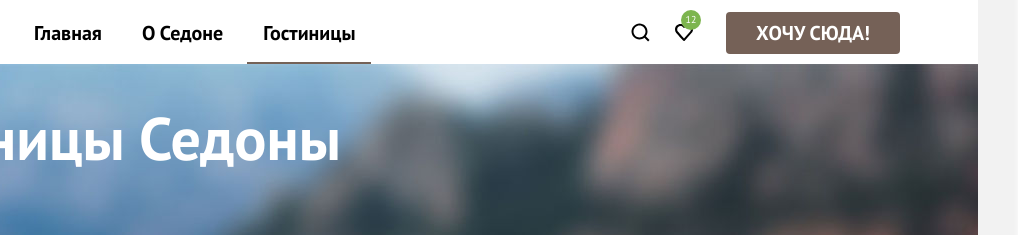
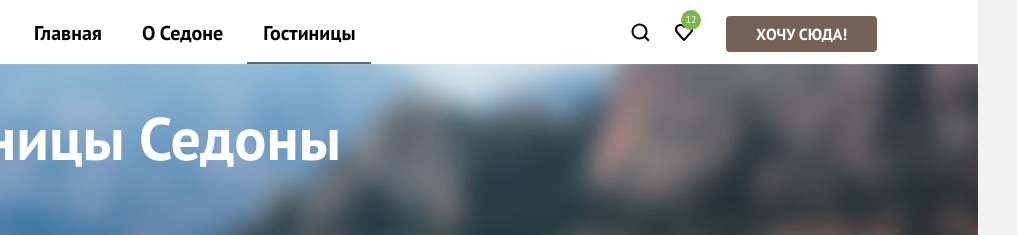
Before and after one commit to Yuliya19-96/2647027-sedona-2, a plain HTML site: page hotels.html in a window 1280 px wide. Shown: the top 235 px of the page, 262-1280 px from the left. Drawn offline with Linux system fonts and the light colour scheme.

Commit message:
Правки

```diff
--- a/styles/styles.css
+++ b/styles/styles.css
@@ -109,7 +109,7 @@ body {
 .button-favorites,
 .hotel-card-rating,
 .button-favorites-green,
-.subscribe-btn {
+.subscribe-btn, .interested-title, .subscribe {
   text-transform: uppercase;
 } /*Всё крупным шрифтом*/
 
@@ -207,8 +207,7 @@ body {
   line-height: 23px;
 }
 
-.navigation-link,
-.button-want-here {
+.navigation-link {
   font-size: 20px;
   line-height: 24px;
   font-weight: 700;
@@ -266,6 +265,9 @@ body {
   padding: 8px 30px;
   box-sizing: border-box;
   border-radius: 4px;
+  font-size: 16px;
+  font-weight: 700;
+  line-height: 20px;;
 }
 
 .button-search {
@@ -273,6 +275,7 @@ body {
   border-radius: 4px;
   background-color: #756157;
   margin-top: 54px;
+  box-sizing: border-box;
 }
 
 .hotel-card-button {
```
Also changed, not shown: index.html (+3 -3 lines).
